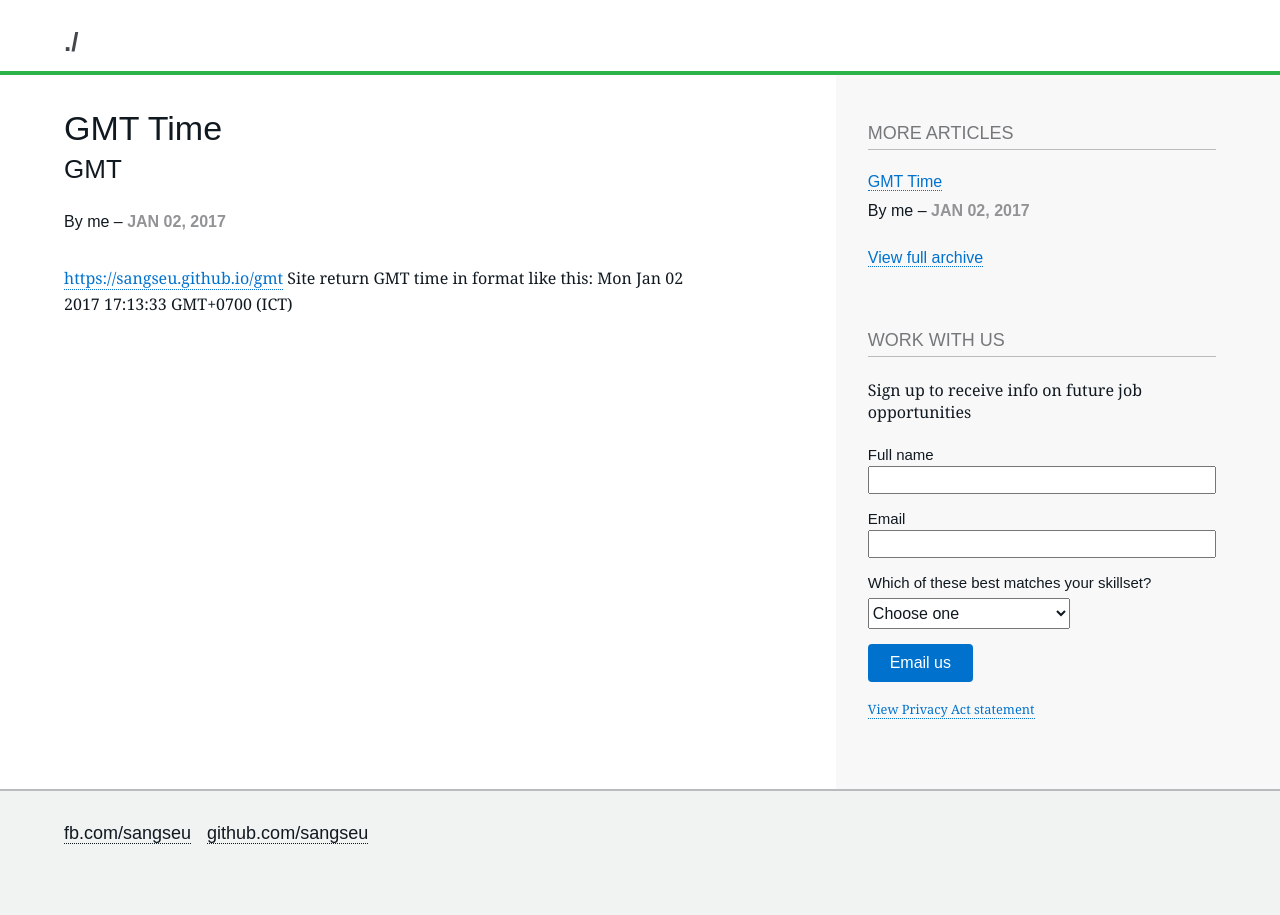
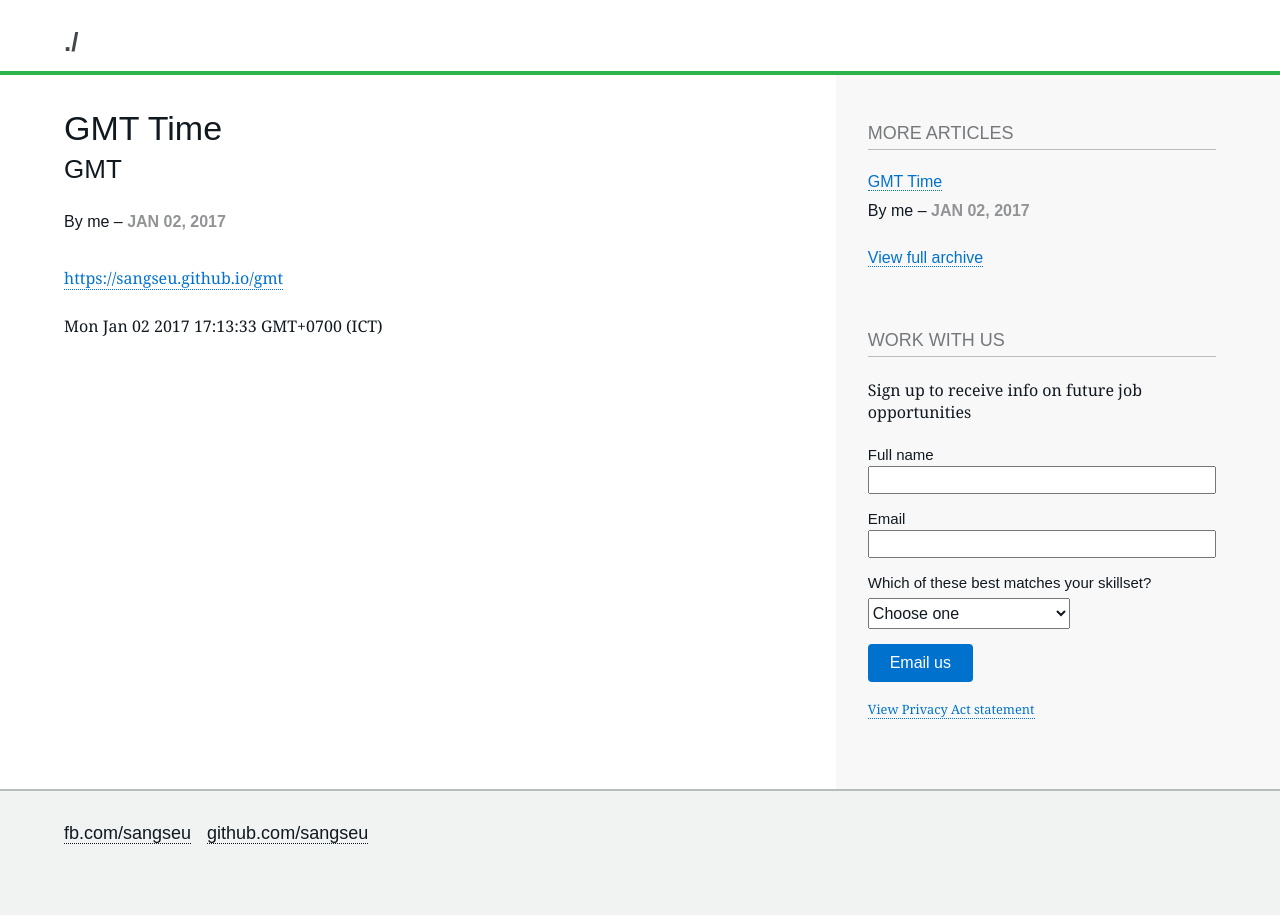
Before and after one commit to sangseu/14Apr_sangseu.github.io, a Jekyll site: the page built from _posts/2017-01-02-gmt.md, in a window 1280 px wide. Built offline with Jekyll 4.4.1, drawn with Linux system fonts in a browser that asks for light colours; nearby versions of some CDN libraries; some web fonts are replaced.

Commit message:
Update 2017-01-02-gmt.md

```diff
--- a/_posts/2017-01-02-gmt.md
+++ b/_posts/2017-01-02-gmt.md
@@ -8,5 +8,6 @@ excerpt: "Return GMT time. [Link](https://sangseu.github.io/gmt)"
 ---
 
 [https://sangseu.github.io/gmt](https://sangseu.github.io/gmt)
-Site return GMT time in format like this:
+
+<div class="visuallyhidden">Site return GMT time in format like this:</div>
 Mon Jan 02 2017 17:13:33 GMT+0700 (ICT)
```
